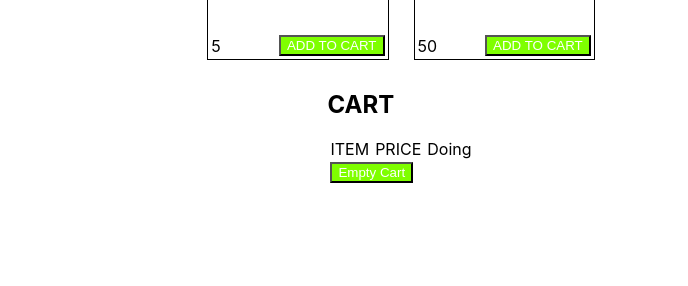
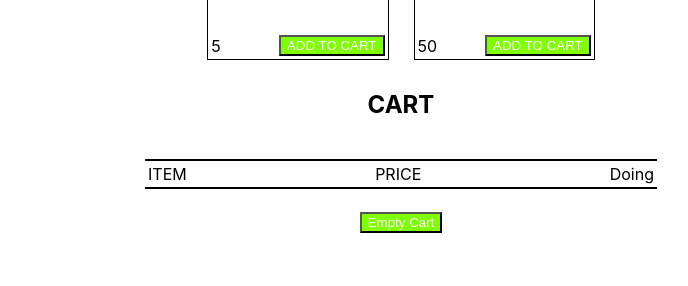
Before and after one commit to mbagher26/shopingCart, a React (Create React App) app: page / in a window 1280 px wide. Shown: the part 1130-1416 px from the top of the page, without its empty margins (239-927 px from the left). Built offline with nearby package versions, Linux system fonts and the light colour scheme.

Commit message:
styling .content-section and .cart-row className

```diff
--- a/src/components/Shop/styles/Shop.css
+++ b/src/components/Shop/styles/Shop.css
@@ -16,3 +16,21 @@
     gap: 50px;
     border: 1px solid black;
 }
+
+.content-section{
+    width: 40%;
+    display: flex;
+    flex-direction: column;
+    justify-content: center;
+    align-items: center;
+}
+
+.cart-row{
+    width: 100%;
+    display: flex;
+    flex-direction: row;
+    justify-content: space-between;
+    margin: 20px;
+    border-top: 2px solid black;
+    border-bottom: 2px solid black;
+}
```
